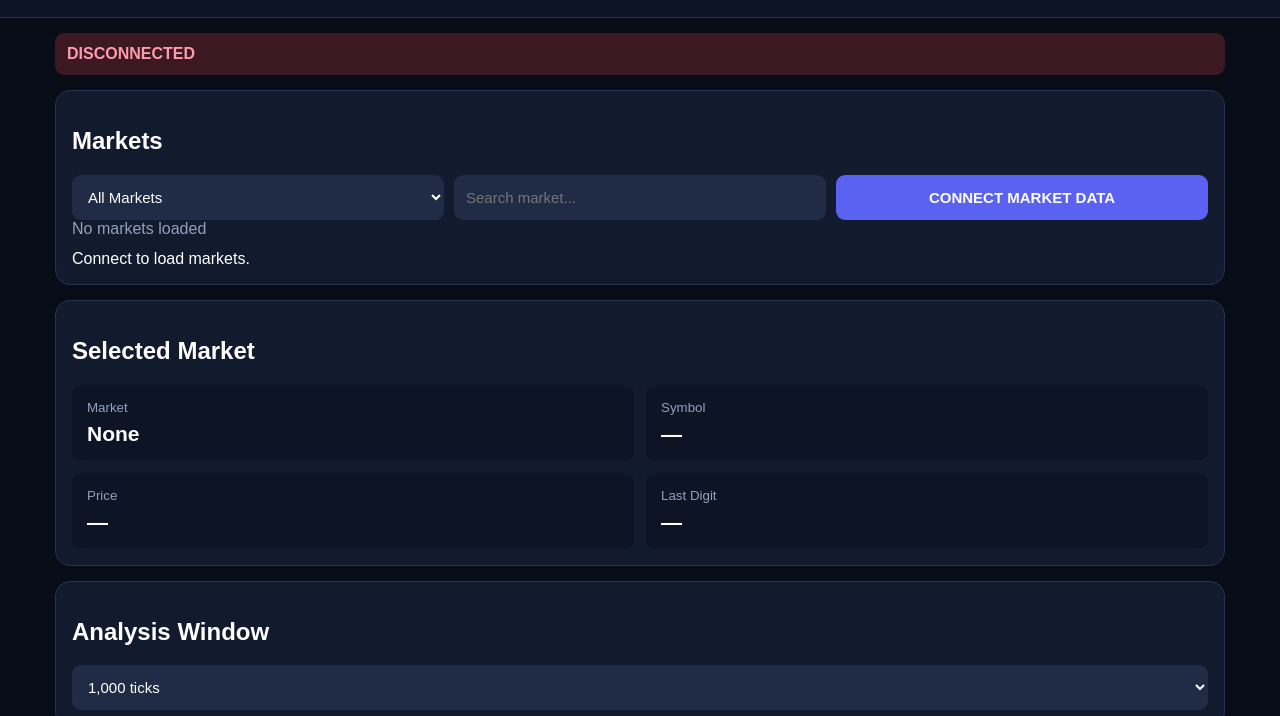
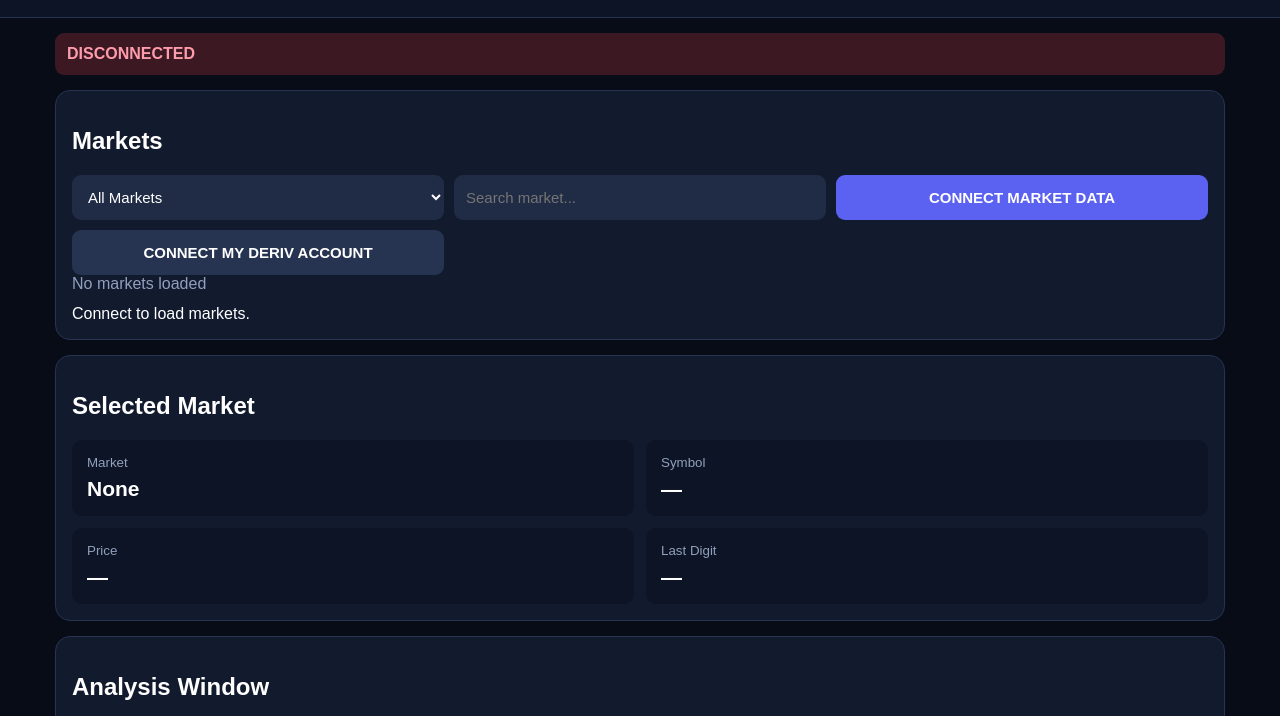
Before and after one commit to bleetshakur23-tech/deriv-market-analyzer-v3, a website: page index.html in a window 1280 px wide. Shown: the part 84-800 px from the top of the page. Drawn offline with Linux system fonts and the light colour scheme.

Commit message:
Update index.html

```diff
--- a/index.html
+++ b/index.html
@@ -283,6 +283,10 @@ button.secondary {
             CONNECT MARKET DATA
         </button>
 
+         <button onclick="connectWithPAT()" class="secondary">
+    CONNECT MY DERIV ACCOUNT
+         </button>
+
     </div>
 
     <div id="marketCount" class="muted">
```
